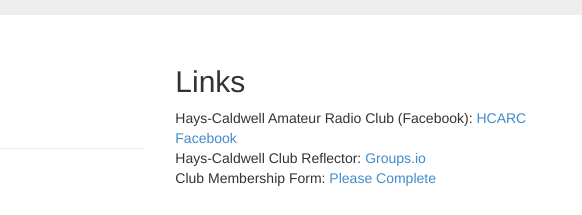
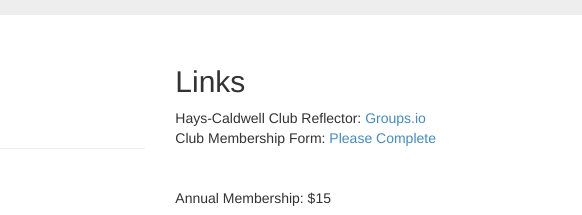
Before and after one commit to rubygeek/hchams_org, a plain HTML site: page index.html in a window 1280 px wide. Shown: the part 853-1068 px from the top of the page, 698-1280 px from the left. Drawn offline with Linux system fonts and the light colour scheme; a script that the page names is missing.

Commit message:
removed facebook

```diff
--- a/index.html
+++ b/index.html
@@ -96,7 +96,6 @@
       <div class="col-md-4">
           <h2>Links</h2>
           <p>
-              Hays-Caldwell Amateur Radio Club (Facebook): <a href="http://www.facebook.com/radioclubhayscaldwell/">HCARC Facebook</a> <br />
               Hays-Caldwell Club Reflector: <a href="http://hchams.groups.io">Groups.io</a><br />
               Club Membership Form: <a href="https://docs.google.com/forms/d/e/1FAIpQLSeYTJQjIG8fcyaCG9COpoN7X40qcONarADg0vuhhC3W7S0THA/viewform">Please Complete</a><br />
           </p>
```
Also changed, not shown: 1 other file.
